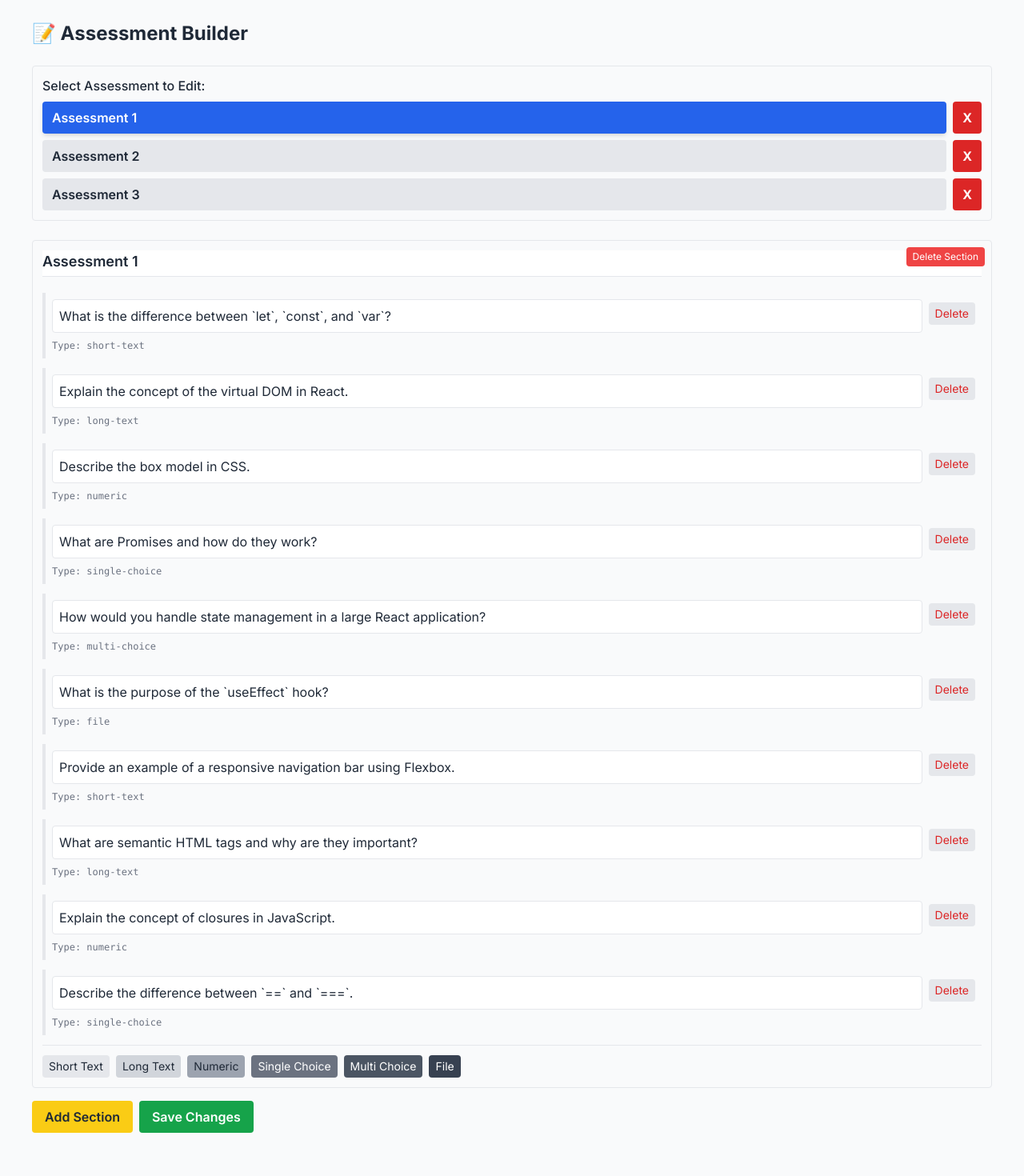
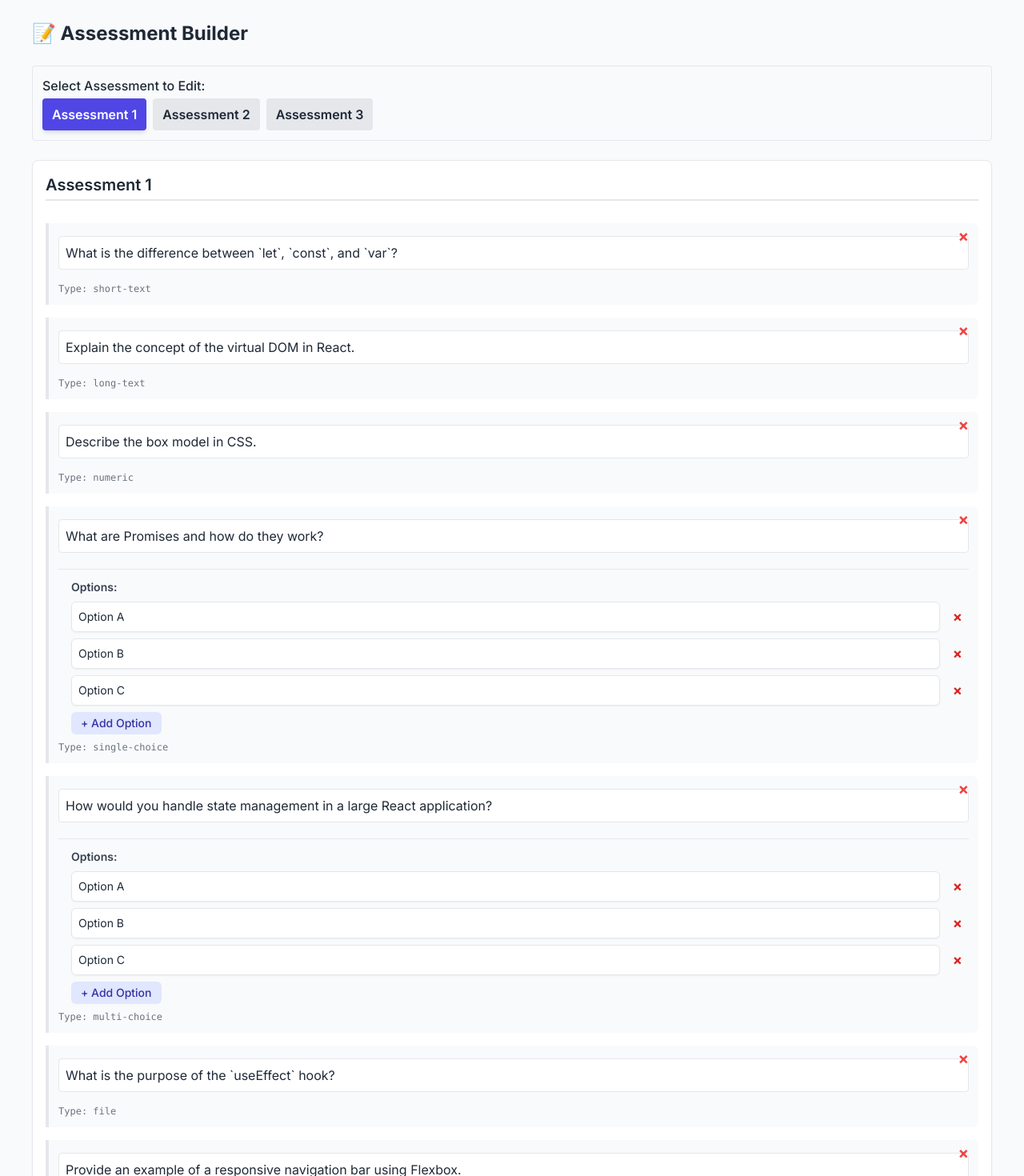
Before and after one commit to Avinash0508/Talent-Flow, a React (Vite) app: page /assessments/1 in a window 1280 px wide. Shown: the part 80-1550 px from the top of the page at 80% size. Built offline with nearby package versions, Linux system fonts and the light colour scheme.

Commit message:
Update AssessmentBuilder.jsx

```diff
--- a/src/components/assessments/AssessmentBuilder.jsx
+++ b/src/components/assessments/AssessmentBuilder.jsx
@@ -4,8 +4,7 @@ import useAssessments from "../../hooks/useAssessments";
 
 export default function AssessmentBuilder() {
   const { jobId } = useParams();
-  // Import the new deleteAssessment function from the hook
-  const { assessments, loading, saveAssessment, deleteAssessment } = useAssessments(jobId);
+  const { assessments, loading, saveAssessment } = useAssessments(jobId);
 
   const [selectedAssessment, setSelectedAssessment] = useState(null);
   const [sections, setSections] = useState([]);
@@ -18,18 +17,22 @@ export default function AssessmentBuilder() {
     }
   }, [selectedAssessment]);
 
-  // Handle cases where the selected assessment is deleted, or on initial load
   useEffect(() => {
-    const isSelectedAssessmentStillPresent = assessments.some(a => a.id === selectedAssessment?.id);
-    if (assessments.length > 0 && !isSelectedAssessmentStillPresent) {
+    if (!selectedAssessment && assessments.length > 0) {
       setSelectedAssessment(assessments[0]);
-    } else if (assessments.length === 0) {
-      setSelectedAssessment(null);
     }
   }, [assessments, selectedAssessment]);
 
+  const updateState = (updateFunction) => {
+    setSections(prev => {
+      const newSections = JSON.parse(JSON.stringify(prev));
+      updateFunction(newSections);
+      return newSections;
+    });
+  };
+
   const addSection = () => {
-    setSections(prev => [...prev, { title: `New Section ${prev.length + 1}`, questions: [] }]);
+    setSections(prev => [...prev, { title: `Section ${prev.length + 1}`, questions: [] }]);
   };
 
   const addQuestion = (sectionIdx, type = "short-text") => {
@@ -37,33 +40,39 @@ export default function AssessmentBuilder() {
       id: Date.now() + Math.random(),
       type,
       text: "",
-      options: type.includes("choice") ? ["Option 1", "Option 2"] : undefined,
+      options: type.includes("choice") ? ["Option 1"] : undefined,
     };
-    setSections(prev => {
-      const newSections = JSON.parse(JSON.stringify(prev));
-      newSections[sectionIdx].questions.push(newQuestion);
-      return newSections;
-    });
+    updateState(newSections => newSections[sectionIdx].questions.push(newQuestion));
   };
 
-  const deleteSection = (sectionIndex) => {
-    if (!window.confirm("Are you sure you want to delete this section and all its questions?")) return;
-    setSections(prev => prev.filter((_, idx) => idx !== sectionIndex));
-  };
-
-  const deleteQuestion = (sectionIndex, questionIndex) => {
-    setSections(prev => {
-        const newSections = JSON.parse(JSON.stringify(prev));
-        newSections[sectionIndex].questions.splice(questionIndex, 1);
-        return newSections;
+  // New function to remove a question
+  const removeQuestion = (sectionIdx, qIdx) => {
+    updateState(newSections => {
+      newSections[sectionIdx].questions.splice(qIdx, 1);
     });
   };
 
   const updateQuestionText = (sectionIdx, qIdx, text) => {
-    setSections(prev => {
-      const newSections = JSON.parse(JSON.stringify(prev));
-      newSections[sectionIdx].questions[qIdx].text = text;
-      return newSections;
+    updateState(newSections => newSections[sectionIdx].questions[qIdx].text = text);
+  };
+
+  const addOption = (sectionIdx, qIdx) => {
+    updateState(newSections => {
+      const question = newSections[sectionIdx].questions[qIdx];
+      if (!question.options) question.options = [];
+      question.options.push(`Option ${question.options.length + 1}`);
+    });
+  };
+
+  const updateOptionText = (sectionIdx, qIdx, optionIdx, text) => {
+    updateState(newSections => {
+      newSections[sectionIdx].questions[qIdx].options[optionIdx] = text;
+    });
+  };
+
+  const removeOption = (sectionIdx, qIdx, optionIdx) => {
+    updateState(newSections => {
+      newSections[sectionIdx].questions[qIdx].options.splice(optionIdx, 1);
     });
   };
 
@@ -83,25 +92,16 @@ export default function AssessmentBuilder() {
       <h2 className="text-2xl font-bold">📝 Assessment Builder</h2>
 
       <div className="p-3 border rounded bg-gray-50">
-        <label className="block font-medium mb-2">Select Assessment to Edit:</label>
-        <div className="flex flex-col gap-2">
+        <label className="block font-medium mb-1">Select Assessment to Edit:</label>
+        <div className="flex gap-2 flex-wrap">
           {assessments.map(assessment => (
-            <div key={assessment.id} className="flex items-center gap-2">
             <button
+              key={assessment.id}
               onClick={() => setSelectedAssessment(assessment)}
-                className={`flex-grow text-left px-3 py-2 rounded font-semibold ${selectedAssessment?.id === assessment.id ? 'bg-blue-600 text-white shadow-md' : 'bg-gray-200 hover:bg-gray-300'}`}
+              className={`px-3 py-2 rounded font-semibold ${selectedAssessment?.id === assessment.id ? 'bg-indigo-600 text-white shadow-md' : 'bg-gray-200 hover:bg-gray-300'}`}
             >
               {assessment.sections[0]?.title || `Assessment ID: ${assessment.id}`}
             </button>
-              {/* DELETE ASSESSMENT BUTTON */}
-              <button
-                onClick={() => deleteAssessment(assessment.id)}
-                className="bg-red-600 text-white px-3 py-2 rounded hover:bg-red-700 font-bold"
-                title="Delete Assessment"
-              >
-                X
-              </button>
-            </div>
           ))}
         </div>
       </div>
@@ -109,30 +109,28 @@ export default function AssessmentBuilder() {
       {selectedAssessment && (
         <div>
           {sections.map((sec, sIdx) => (
-            <div key={sIdx} className="p-3 border rounded mb-3 relative">
-              {/* DELETE SECTION BUTTON */}
-              <button
-                onClick={() => deleteSection(sIdx)}
-                className="absolute top-2 right-2 bg-red-500 text-white text-xs px-2 py-1 rounded hover:bg-red-600"
-              >
-                Delete Section
-              </button>
+            <div key={sIdx} className="p-4 border rounded-lg mb-4 bg-white shadow-sm">
               <input
                 type="text"
                 value={sec.title}
                 onChange={(e) => {
                     const newTitle = e.target.value;
-                    setSections(prev => {
-                        const newSections = JSON.parse(JSON.stringify(prev));
-                        newSections[sIdx].title = newTitle;
-                        return newSections;
-                    });
+                    updateState(newSections => newSections[sIdx].title = newTitle);
                 }}
-                className="text-lg font-semibold mb-2 w-full border-b pb-1 focus:outline-none focus:border-blue-500"
+                className="text-xl font-semibold mb-3 w-full border-b-2 pb-1 focus:outline-none focus:border-indigo-500"
               />
               {sec.questions.map((q, qIdx) => (
-                <div key={q.id || qIdx} className="my-3 p-2 border-l-4 border-gray-200 flex items-start gap-2">
-                  <div className="flex-grow">
+                <div key={q.id || qIdx} className="relative my-4 p-3 pt-4 border-l-4 border-gray-200 bg-gray-50 rounded-r-lg">
+                  {/* === Remove Question Button === */}
+                  <button
+                    onClick={() => removeQuestion(sIdx, qIdx)}
+                    className="absolute top-1 right-1 px-2 py-0 leading-tight text-xl text-red-500 hover:bg-red-100 rounded-full font-bold"
+                    title="Remove Question"
+                  >
+                    &times;
+                  </button>
+                  {/* ============================== */}
+
                   <input
                     type="text"
                     placeholder="Enter question text..."
@@ -140,32 +138,55 @@ export default function AssessmentBuilder() {
                     value={q.text}
                     onChange={e => updateQuestionText(sIdx, qIdx, e.target.value)}
                   />
-                    <div className="text-xs text-gray-500 font-mono">Type: {q.type}</div>
-                  </div>
-                  {/* DELETE QUESTION BUTTON */}
+
+                  {q.type.includes("choice") && (
+                    <div className="pl-4 mt-3 space-y-2 border-t pt-3">
+                      <h4 className="text-sm font-semibold text-gray-700 mb-1">Options:</h4>
+                      {q.options?.map((opt, oIdx) => (
+                        <div key={oIdx} className="flex items-center gap-2">
+                          <input
+                            type="text"
+                            value={opt}
+                            onChange={e => updateOptionText(sIdx, qIdx, oIdx, e.target.value)}
+                            className="w-full p-2 border rounded-md text-sm shadow-sm"
+                            placeholder={`Option ${oIdx + 1} text`}
+                          />
                           <button
-                    onClick={() => deleteQuestion(sIdx, qIdx)}
-                    className="bg-gray-200 text-red-600 px-2 py-1 rounded hover:bg-red-200 text-sm mt-1"
+                            onClick={() => removeOption(sIdx, qIdx, oIdx)}
+                            className="px-2 py-1 text-red-600 hover:bg-red-100 rounded-full text-lg font-bold"
+                            title="Remove Option"
                           >
-                    Delete
+                            &times;
                           </button>
                         </div>
                       ))}
+                      <button
+                        onClick={() => addOption(sIdx, qIdx)}
+                        className="text-sm mt-2 px-3 py-1 bg-indigo-100 text-indigo-800 rounded-md hover:bg-indigo-200 font-medium"
+                      >
+                        + Add Option
+                      </button>
+                    </div>
+                  )}
 
-              <div className="flex flex-wrap gap-2 mt-2 border-t pt-3">
-                <button onClick={() => addQuestion(sIdx, "short-text")} className="px-2 py-1 bg-gray-200 rounded text-sm">Short Text</button>
-                <button onClick={() => addQuestion(sIdx, "long-text")} className="px-2 py-1 bg-gray-300 rounded text-sm">Long Text</button>
-                <button onClick={() => addQuestion(sIdx, "numeric")} className="px-2 py-1 bg-gray-400 rounded text-sm">Numeric</button>
-                <button onClick={() => addQuestion(sIdx, "single-choice")} className="px-2 py-1 bg-gray-500 rounded text-white text-sm">Single Choice</button>
-                <button onClick={() => addQuestion(sIdx, "multi-choice")} className="px-2 py-1 bg-gray-600 rounded text-white text-sm">Multi Choice</button>
-                <button onClick={() => addQuestion(sIdx, "file")} className="px-2 py-1 bg-gray-700 rounded text-white text-sm">File</button>
+                  <div className="text-xs text-gray-500 font-mono mt-2">Type: {q.type}</div>
+                </div>
+              ))}
+
+              <div className="flex flex-wrap gap-2 mt-2 border-t pt-4">
+                <button onClick={() => addQuestion(sIdx, "short-text")} className="px-3 py-1 bg-gray-200 rounded-md text-sm font-medium hover:bg-gray-300">Short Text</button>
+                <button onClick={() => addQuestion(sIdx, "long-text")} className="px-3 py-1 bg-gray-200 rounded-md text-sm font-medium hover:bg-gray-300">Long Text</button>
+                <button onClick={() => addQuestion(sIdx, "numeric")} className="px-3 py-1 bg-gray-200 rounded-md text-sm font-medium hover:bg-gray-300">Numeric</button>
+                <button onClick={() => addQuestion(sIdx, "single-choice")} className="px-3 py-1 bg-blue-200 rounded-md text-sm font-medium hover:bg-blue-300">Single Choice</button>
+                <button onClick={() => addQuestion(sIdx, "multi-choice")} className="px-3 py-1 bg-blue-200 rounded-md text-sm font-medium hover:bg-blue-300">Multi Choice</button>
+                <button onClick={() => addQuestion(sIdx, "file")} className="px-3 py-1 bg-gray-200 rounded-md text-sm font-medium hover:bg-gray-300">File Upload</button>
               </div>
             </div>
           ))}
 
-          <div className="flex gap-2 mt-4">
-            <button onClick={addSection} className="px-4 py-2 bg-yellow-400 rounded font-semibold">Add Section</button>
-            <button onClick={handleSave} className="px-4 py-2 bg-green-600 text-white rounded font-semibold">Save Changes</button>
+          <div className="flex gap-4 mt-6">
+            <button onClick={addSection} className="px-4 py-2 bg-yellow-400 hover:bg-yellow-500 rounded-lg font-semibold shadow">Add Section</button>
+            <button onClick={handleSave} className="px-6 py-2 bg-green-600 text-white rounded-lg font-semibold shadow hover:bg-green-700">Save Changes</button>
           </div>
         </div>
       )}
```
Lines whose indentation alone changed are shown as unchanged.
